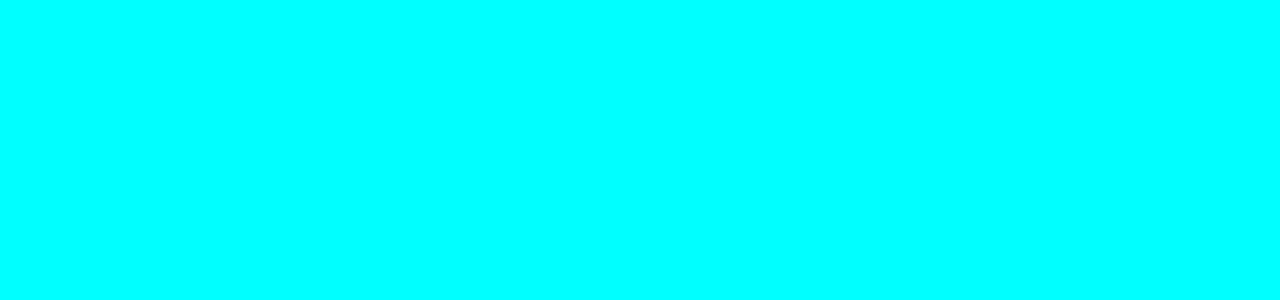
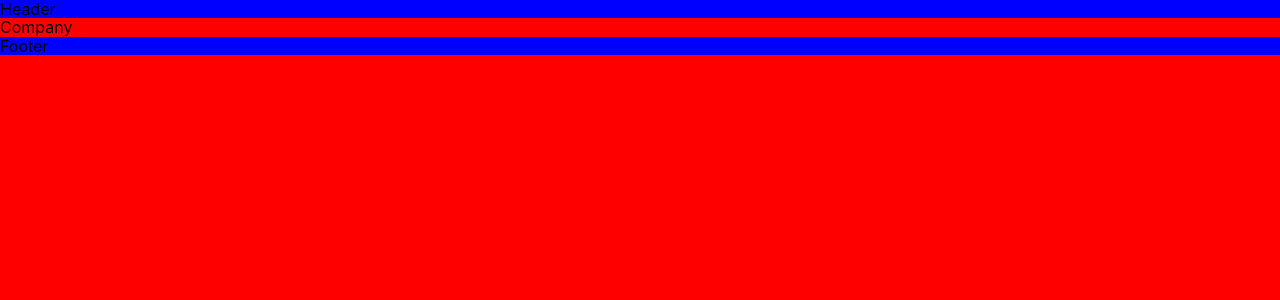
Before and after one commit to DenisTolmachev/woodtech, a React (Create React App) app: page /company in a window 1280 px wide. Before the commit this address had no page. Shown: the top 300 px of the page. Built offline with nearby package versions, Linux system fonts and the light colour scheme.

Commit message:
added routing structure

```diff
--- a/src/App.js
+++ b/src/App.js
@@ -1,11 +1,22 @@
 import { Route, Routes } from 'react-router-dom';
 import { Layout } from './components/Layout/Layout';
+import { Home } from './pages/Home';
+import { Projects } from './pages/Projects';
+import { Services } from './pages/Services';
+import { Blog } from './pages/Blog';
+import { Company } from './pages/Company';
 
 export const App = () => {
   return (
     <>
       <Routes>
-        <Route path='/' element={<Layout />} />
+        <Route path='/' element={<Layout />}>
+          <Route index element={<Home />} />
+          <Route path={'projects'} element={<Projects />} />
+          <Route path={'services'} element={<Services />} />
+          <Route path={'blog'} element={<Blog />} />
+          <Route path={'company'} element={<Company />} />
+        </Route>
       </Routes>
     </>
   );
--- a/src/components/Layout/Layout.jsx
+++ b/src/components/Layout/Layout.jsx
@@ -1,12 +1,13 @@
 import { Container } from './Container.style';
 import { Header } from '../Header/Header';
 import { Footer } from '../Footer/Footer';
+import { Outlet } from 'react-router-dom';
 
 export const Layout = () => {
   return (
     <Container>
       <Header />
-      <div>Layout</div>
+      <Outlet />
       <Footer />
     </Container>
   );
--- /dev/null
+++ b/src/pages/Company.jsx
@@ -0,0 +1,3 @@
+export const Company = () => {
+  return <div>Company</div>;
+};
```
